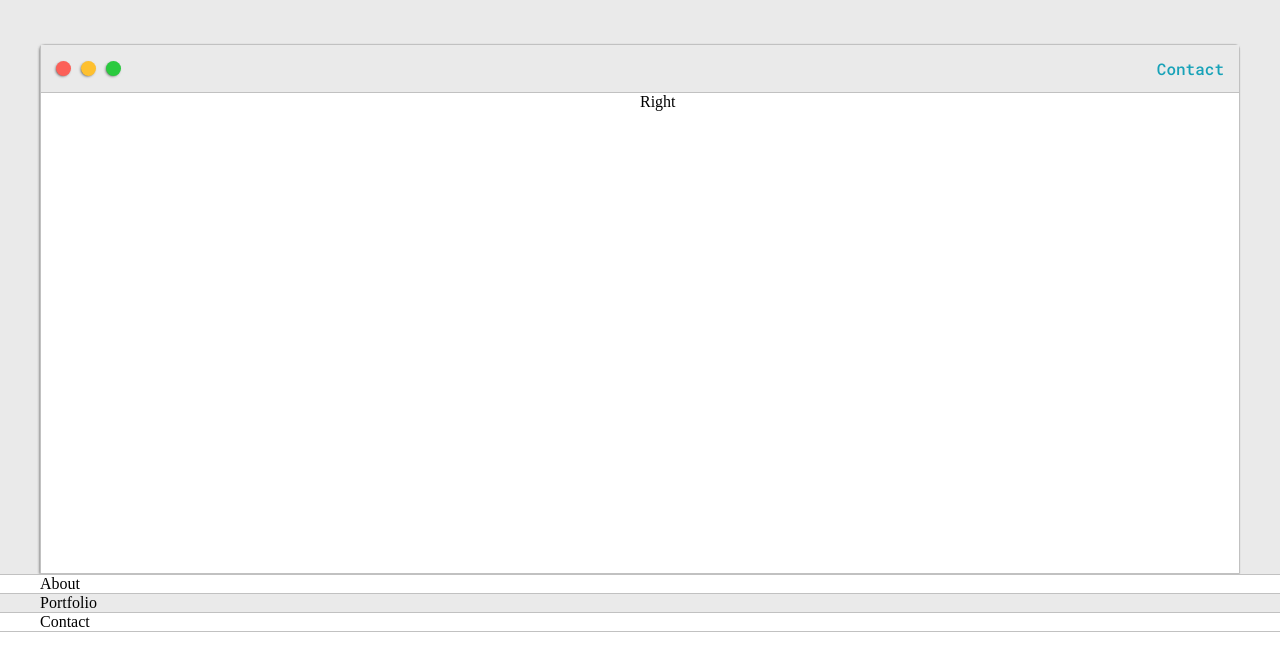
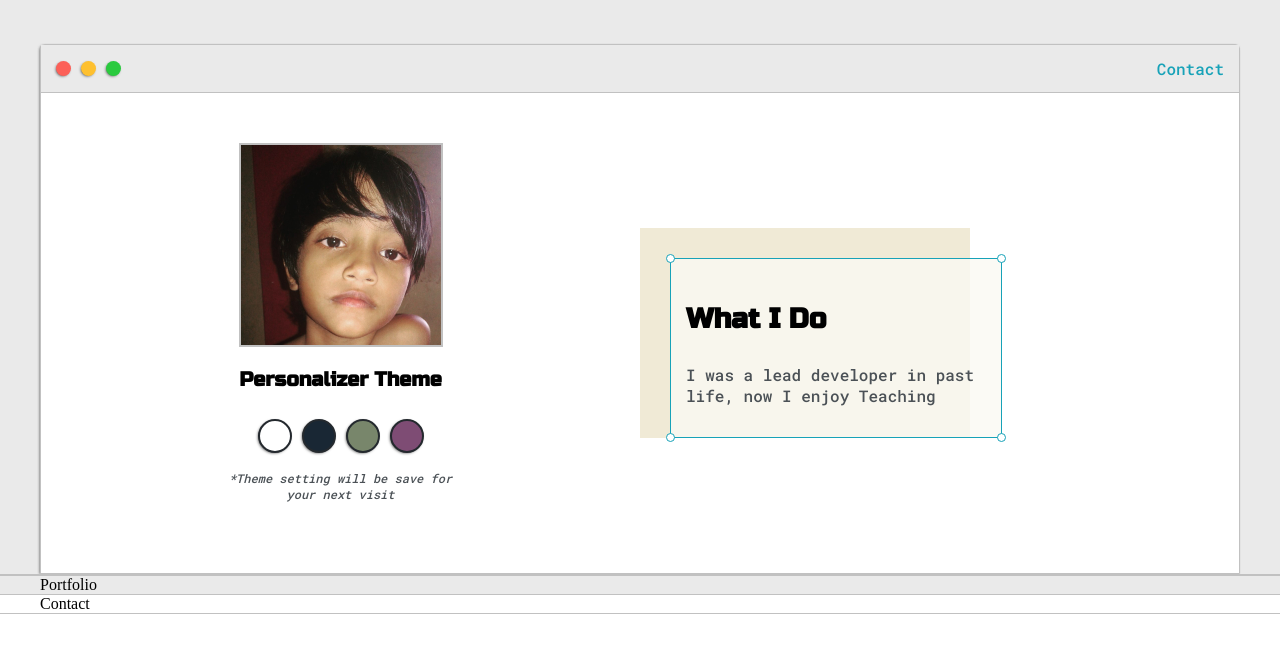
Before and after one commit to yeasin-hossain/Yeasin, a plain HTML site: page index.html in a window 1280 px wide. Shown: the part 117-788 px from the top of the page. Drawn offline with Linux system fonts and the light colour scheme.

Commit message:
wnd top section

```diff
--- a/app.css
+++ b/app.css
@@ -6,6 +6,11 @@
 
     --mainText:black;
     --secondaryText:#4b5156;
+
+    --themeDotBorder:#24292e;
+
+    --previewBg:rgb(251,249,243,0.8);
+    --preview-shadow:#f0ead6;
 }
 
 html, body{
@@ -118,14 +123,116 @@ h6{font-size: 16px;}
 }
 .left-column{
     grid-area: left-column;
+    padding-top: 50px;
+    padding-bottom: 50px;
+}
+#profile-pic{
+    display: block;
+    margin: 0 auto;
+    height: 200px;
+    width: 200px;
+    object-fit: cover;
+    border: 2px solid var(--borderColor);
+}
+#theme-options-wrapper{
+    display: flex;
+    justify-content: center;
+}
+.theme-dot{
+    height: 30px;
+    width: 30px;
+    background-color: black;
+    border-radius: 50%;
+    margin: 5px;
+    border: 2px solid var(--themeDotBorder);
+    box-shadow: -1px 1px 3px -1px rgba(0, 0, 0, 0.75);
+    cursor: pointer;
+}
+.theme-dot:hover{
+    border-width: 5px;
+}
+#light-mode{
+    background-color: #fff;
+}
+#blue-mode{
+    background-color: #192734;
+}
+#green-mode{
+    background-color: #78866b;
+}
+#purple-mode{
+    background-color: #7e4c74;
+}
+#setting-note{
+    font-size: 12px;
+    font-style: italic;
+    text-align: center;
 }
 .right-column{
     grid-area: right-column;
+    display: grid;
+    align-content: center;
+
+    padding-top: 50px;
+    padding-bottom: 50px;
+}
+#preview-shadow{
+    background-color: var(--preview-shadow);
+    width: 300px;
+    height: 180px;
+    padding-left: 30px;
+    padding-top: 30px;
+}
+#preview{
+    width: 300px;
+    border: 1.5px solid #17a2b8;
+    background-color: var(--previewBg);
+    padding: 15px;
+    position: relative;
+}
+.corner{
+    height: 7px;
+    width: 7px;
+    border-radius: 50%;
+    border: 1.5px solid #17a2b8;
+    background-color: #fff;
+    position: absolute;
 }
 
+#corner-tl{
+    top: -5px;
+    left: -5px;
+}
+#corner-tr{
+    top: -5px;
+    right: -5px;
+}
+#corner-bl{
+    bottom: -5px;
+    left: -5px;
+}
+#corner-br{
+    bottom: -5px;
+    right: -5px;
+}
 
 @media screen and (max-width:1200px){
     .main-container{
         width: 95%;
     }
 }
+
+@media screen and (max-width:800px){
+    .intro-wrapper{
+
+        grid-template-columns: 1fr;
+        grid-template-areas:
+            'nav-wrapper'
+            'left-column '
+            'right-column'
+        ;
+    }
+    .right-column{
+        justify-content: center;
+    }
+}
--- a/index.html
+++ b/index.html
@@ -25,18 +25,40 @@
                     </ul>
                 </div>
                 <div class="left-column">
+                     <img id="profile-pic" src="images/maria.jpg" alt="">
+                     <h5 style="text-align: center; line-height: 0;">Personalizer Theme</h5>
+                     <div id="theme-options-wrapper">
+                         <div id="light-mode" class="theme-dot"></div>
+                         <div id="blue-mode" class="theme-dot"></div>
+                         <div id="green-mode" class="theme-dot"></div>
+                         <div id="purple-mode" class="theme-dot"></div>
+                     </div>
+                     <p id="setting-note">
+                         *Theme setting will be save for <br> your next visit
+                     </p>
+                </div>
 
+                <div class="right-column">
+                    <div id="preview-shadow">
+                        <div id="preview">
+                            <div class="corner" id="corner-tl"></div>
+                            <div class="corner" id="corner-tr"></div>
+                            <h3>What I Do</h3>
+                            <p>I was a lead developer in past life, now I enjoy Teaching</p>
+                            <div class="corner" id="corner-bl"></div>
+                            <div class="corner" id="corner-br"></div>
+                        </div>
+                    </div>
                 </div>
-                <div class="right-column">
-                    Right
-                </div>
+
             </div>
+
         </div>
     </section>
 
     <section class="s2">
         <div class="main-container">
-            About
+
         </div>
     </section>
 
```
